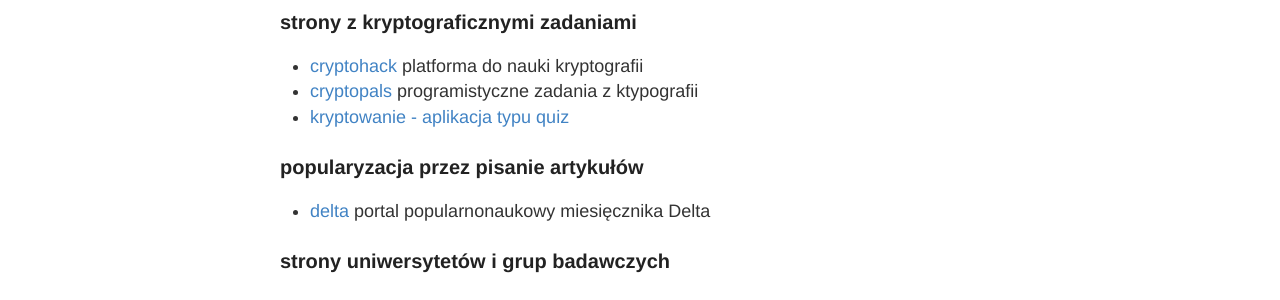
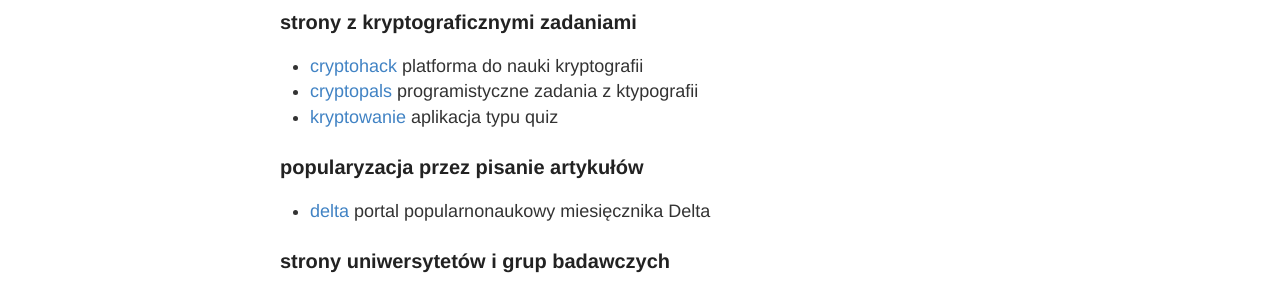
Before and after one commit to crypto-aretuza/crypto-aretuza.github.io, a Jekyll site: the page built from inspiracje.md, in a window 1280 px wide. Shown: the part 386-686 px from the top of the page. Built offline with Jekyll 4.4.1, drawn with Linux system fonts in a browser that asks for light colours.

Commit message:
cleaning

```diff
--- a/inspiracje.md
+++ b/inspiracje.md
@@ -11,7 +11,7 @@
 <ul>
   <li> <a href="https://cryptohack.org/" target="_blank">cryptohack</a> platforma do nauki kryptografii </li>
   <li> <a href="https://cryptopals.com/" target="_blank">cryptopals</a> programistyczne zadania z ktypografii</li>
-  <li><a href="https://kryptowanie.herokuapp.com/" target="_blank">kryptowanie - aplikacja typu quiz </a></li>
+  <li><a href="https://kryptowanie.herokuapp.com/" target="_blank">kryptowanie</a> aplikacja typu quiz </li>
 </ul>
 
 ### popularyzacja przez pisanie artykułów
```
